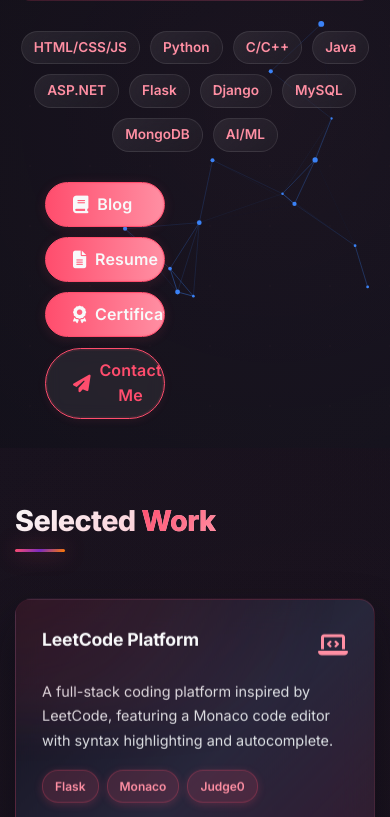
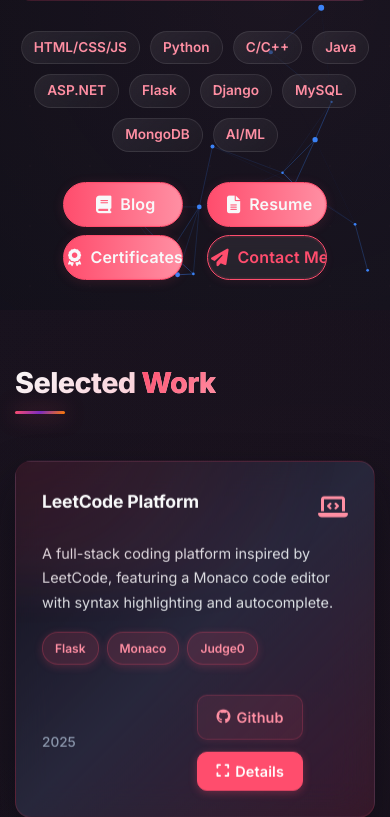
Before and after one commit to being-souL1230/my-portfolio, a Flask app: page / in a window 390 px wide. Shown: the part 1244-2061 px from the top of the page. Run offline with Flask 3, Linux system fonts and the light colour scheme; some libraries are stand-ins or nearby versions.

Commit message:
Fixed responsiveness

```diff
--- a/static/css/main.css
+++ b/static/css/main.css
@@ -720,14 +720,17 @@
     .cta-buttons {
       display: flex;
       gap: 15px;
+      flex-wrap: wrap;
+      justify-content: center;
+      margin-top: 2rem;
     }
 
     .btn {
       display: inline-flex;
       align-items: center;
       gap: 8px;
-      padding: 12px 24px;
-      border-radius: 6px;
+      padding: 14px 28px;
+      border-radius: 8px;
       font-weight: 600;
       font-size: 0.95em;
       text-decoration: none;
@@ -735,6 +738,9 @@
       cursor: pointer;
       position: relative;
       letter-spacing: 0.01em;
+      min-width: 120px;
+      justify-content: center;
+      white-space: nowrap;
     }
 
     .btn-primary {
@@ -2309,6 +2315,16 @@
       .skills-list, .cta-buttons {
         justify-content: center;
       }
+
+      .cta-buttons {
+        gap: 12px;
+      }
+
+      .btn {
+        min-width: 110px;
+        padding: 12px 22px;
+        font-size: 0.9em;
+      }
     }
 
     @media (max-width: 768px) {
@@ -2360,8 +2376,17 @@
       }
 
         .cta-buttons {
-          flex-direction: column;
+          display: grid;
+          grid-template-columns: 1fr 1fr;
           gap: 10px;
+          max-width: 320px;
+          margin: 0 auto;
+        }
+
+        .btn {
+          min-width: unset;
+          padding: 12px 18px;
+          font-size: 0.85em;
         }
 
         .modal-content {
@@ -2386,6 +2411,17 @@
       .btn, .expand-btn, .repo-btn {
         padding: 10px 18px;
         font-size: 0.9em;
+      }
+
+      .cta-buttons {
+        gap: 8px;
+        max-width: 280px;
+      }
+
+      .cta-buttons .btn {
+        padding: 10px 16px;
+        font-size: 0.8em;
+        min-width: unset;
       }
 
       .profile-circle {
```
Also changed, not shown: static/css/main_blue_theme.css (+39 -3 lines).
